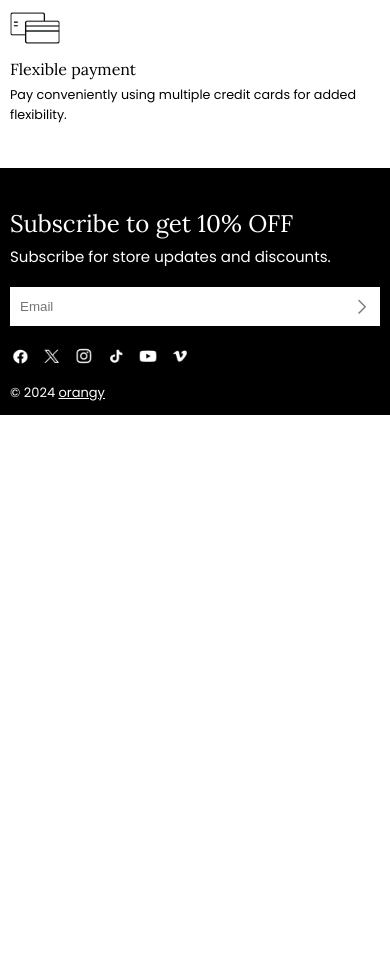
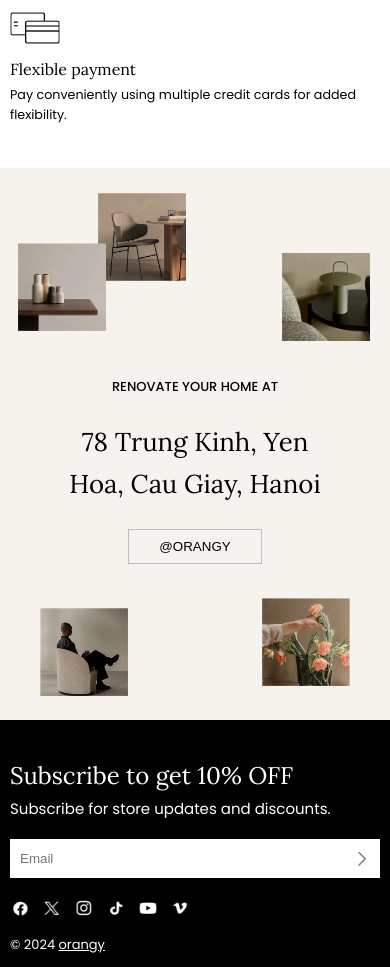
Before and after one commit to dangno1/orangy, a website: page index.html in a window 390 px wide. Shown: the part 5935-6902 px from the top of the page. Before the commit the page ends 6350 px from the top, so only its background shows below. Drawn offline with nearby package versions, Linux system fonts and the light colour scheme.

Commit message:
Orangy-responsive-banner-v3: Responsive banner-v3

```diff
--- a/index.html
+++ b/index.html
@@ -452,7 +452,7 @@
         </div>
     </section>
 
-    <!-- <section>
+    <section>
         <div class="banner-v3">
             <div class="banner-v3__img banner-v3__img--1">
                 <img src="./src/img/Layered_images-chair.webp.png" alt="">
@@ -482,7 +482,7 @@
                 </div>
             </div>
         </div>
-    </section> -->
+    </section>
 
     <footer>
         <div class="footer">
--- a/src/scss/banner-v3.scss
+++ b/src/scss/banner-v3.scss
@@ -123,3 +123,180 @@
         }
     }
 }
+
+@media (max-width: 1200px) {
+    .banner-v3 {
+        &__img--1 {
+            top: 4rem;
+            left: 7.5rem;
+
+            img {
+                width: 25rem;
+                height: 25rem;
+            }
+        }
+
+        &__img--2 {
+            left: 2.8rem;
+            top: 23.1rem;
+
+            img {
+                width: 14.2rem;
+                height: 14.2rem;
+            }
+        }
+
+        &__img--3 {
+            bottom: 5.9rem;
+            left: 18.4rem;
+
+            img {
+                width: 17.7rem;
+                height: 17.7rem;
+            }
+        }
+
+        &__img--4 {
+            top: 5.5rem;
+            right: 4rem;
+
+            img {
+                width: 26.5rem;
+                height: 26.3rem;
+            }
+        }
+
+        &__img--5 {
+            top: 32.3rem;
+            right: 16rem;
+
+            img {
+                width: 20rem;
+                height: 20rem;
+            }
+        }
+    }
+}
+
+@media (max-width: 960px) {
+    .banner-v3 {
+        &__subtitle {
+            padding-top: 4rem;
+            width: 100%;
+        }
+
+        &__img {
+            img {
+                width: 17rem;
+                height: 17rem;
+            }
+        }
+
+        &__img--1 {
+            top: 3rem;
+            left: 15.5rem;
+        }
+
+        &__img--2 {
+            left: 4.8rem;
+            top: 12.1rem;
+
+        }
+
+        &__img--3 {
+            top: 10.5rem;
+            left: unset;
+            right: 5rem;
+            bottom: unset;
+        }
+
+        &__img--4 {
+            top: 39.5rem;
+            left: 7rem;
+        }
+
+        &__img--5 {
+            top: 37rem;
+            right: 7rem;
+        }
+    }
+}
+
+@media (max-width: 768px) {
+    .banner-v3 {
+        height: 64.2rem;
+
+        &__img {
+            img {
+                width: 13rem;
+                height: 13rem;
+            }
+        }
+
+        &__content {
+            width: 100%;
+        }
+
+        &__subtitle {
+            width: 100%;
+        }
+    }
+}
+
+@media (max-width: 560px) {
+    .banner-v3 {
+        &__img {
+            img {
+                width: 10rem;
+                height: 10rem;
+            }
+        }
+    }
+}
+
+@media (max-width: 500px) {
+    .banner-v3 {
+        height: 55.2rem;
+
+        &__subtitle {
+            padding-top: 5.3rem;
+        }
+
+        &__title {
+            width: 70%;
+        }
+
+        &__img {
+            img {
+                width: 8.8rem;
+                height: 8.8rem;
+            }
+        }
+
+        &__img--1 {
+            top: 2.5rem;
+            left: 9.8rem;
+        }
+
+        &__img--2 {
+            left: 1.8rem;
+            top: 7.5rem;
+
+        }
+
+        &__img--3 {
+            top: 8.5rem;
+            right: 2rem;
+        }
+
+        &__img--4 {
+            top: 44rem;
+            left: 4rem;
+        }
+
+        &__img--5 {
+            top: 43rem;
+            right: 4rem;
+        }
+    }
+}
--- a/src/scss/product.scss
+++ b/src/scss/product.scss
@@ -243,3 +243,11 @@
         }
     }
 }
+
+@media (max-width: 380px) {
+    .product-section {
+        &__name {
+            min-height: 5.176rem;
+        }
+    }
+}
```
Also changed, not shown: src/styles.css, 1 other file.
